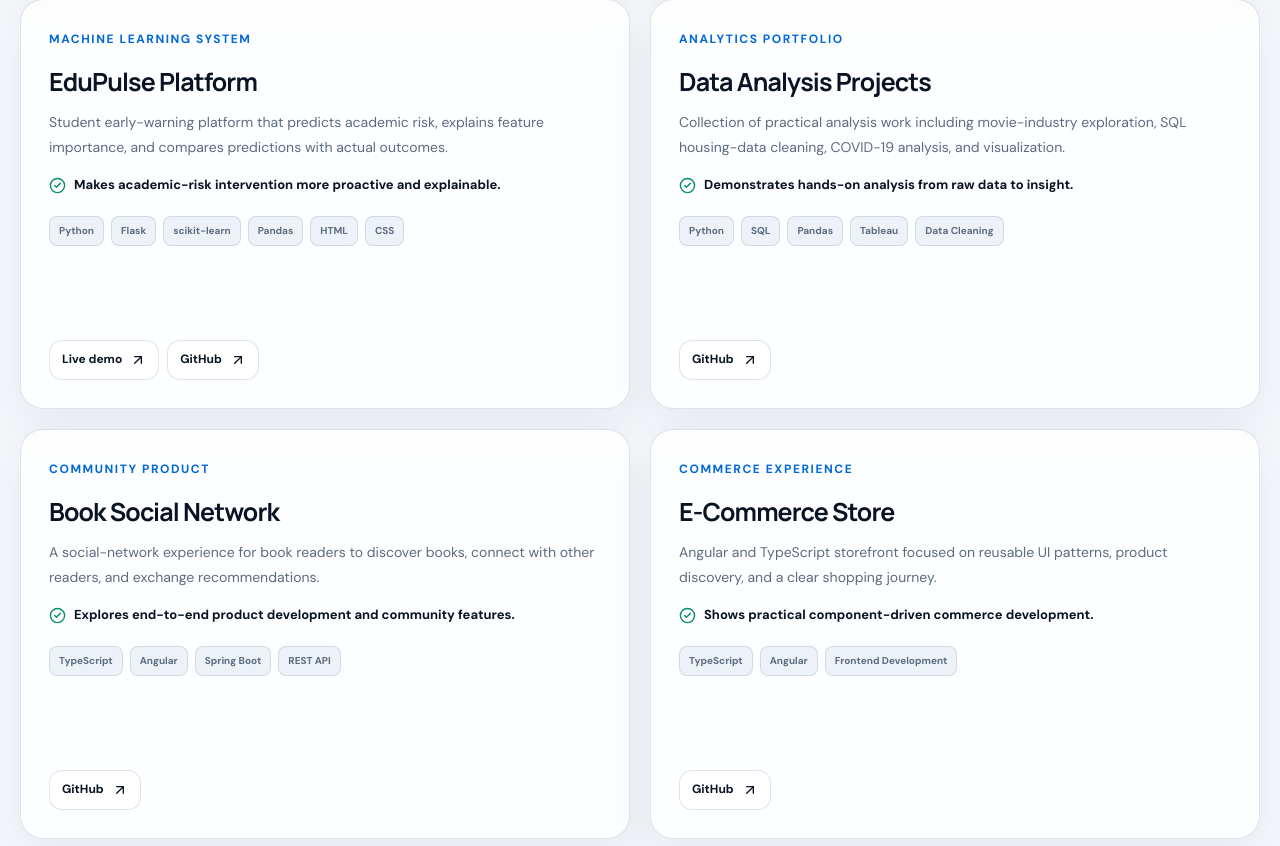
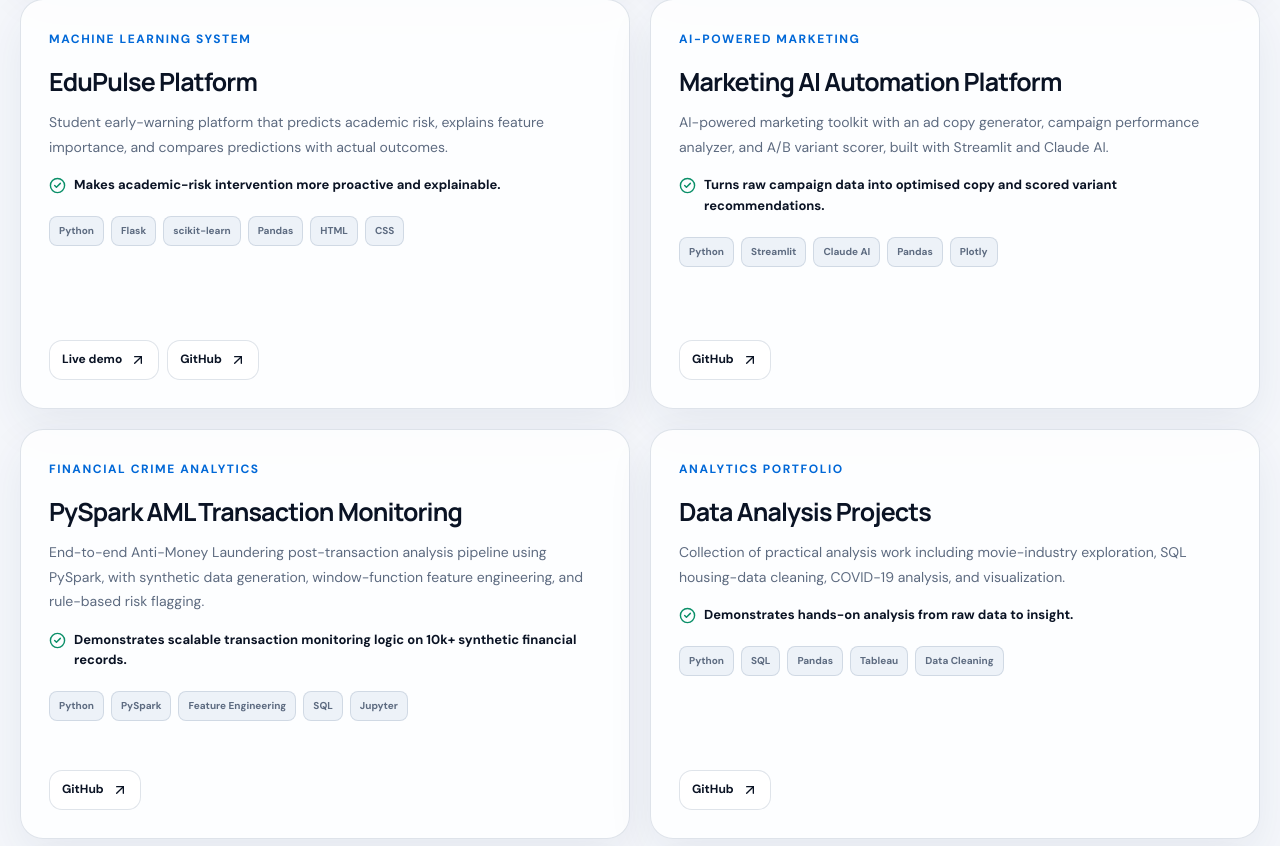
Before and after one commit to RidhanPar/ridhan-portfolio, a React (Vite) app: page / in a window 1280 px wide. Shown: the part 2734-3580 px from the top of the page. Built offline with nearby package versions, Linux system fonts and the light colour scheme.

Commit message:
Update Alief Maju start date and add two projects
- Change Alief Maju experience start date from Jul 2021 to Jan 2023
- Add Marketing AI Automation Platform project card
- Add PySpark AML Transaction Monitoring project card

```diff
--- a/src/main.jsx
+++ b/src/main.jsx
@@ -115,6 +115,30 @@ const projects = [
     links: [
       ['Live demo', 'https://edupulse-platform.onrender.com/'],
       ['GitHub', 'https://github.com/RidhanPar/edupulse-platform']
+    ]
+  },
+  {
+    title: 'Marketing AI Automation Platform',
+    category: 'AI & Automation',
+    eyebrow: 'AI-powered marketing',
+    description:
+      'AI-powered marketing toolkit with an ad copy generator, campaign performance analyzer, and A/B variant scorer, built with Streamlit and Claude AI.',
+    tech: ['Python', 'Streamlit', 'Claude AI', 'Pandas', 'Plotly'],
+    outcome: 'Turns raw campaign data into optimised copy and scored variant recommendations.',
+    links: [
+      ['GitHub', 'https://github.com/RidhanPar/marketing-ai-automation-platform']
+    ]
+  },
+  {
+    title: 'PySpark AML Transaction Monitoring',
+    category: 'Data & BI',
+    eyebrow: 'Financial crime analytics',
+    description:
+      'End-to-end Anti-Money Laundering post-transaction analysis pipeline using PySpark, with synthetic data generation, window-function feature engineering, and rule-based risk flagging.',
+    tech: ['Python', 'PySpark', 'Feature Engineering', 'SQL', 'Jupyter'],
+    outcome: 'Demonstrates scalable transaction monitoring logic on 10k+ synthetic financial records.',
+    links: [
+      ['GitHub', 'https://github.com/RidhanPar/pyspark-aml-transaction-analysis']
     ]
   },
   {
@@ -502,7 +526,7 @@ function App() {
           </div>
           <div className="timeline">
             <article>
-              <p className="timelineDate">Jul 2021 - Present</p>
+              <p className="timelineDate">Jan 2023 - Present</p>
               <div>
                 <h3>Data Analyst</h3>
                 <p className="company">ALIEF MAJU ENTERPRISE / Malaysia</p>
```
